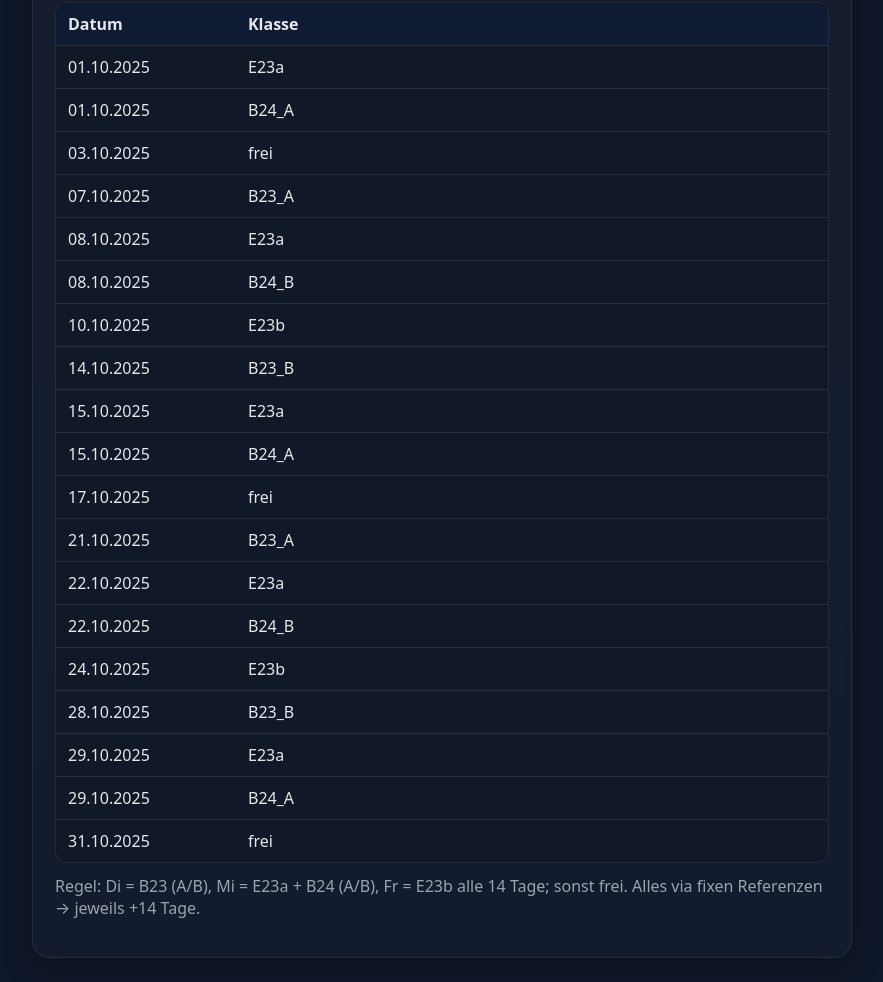
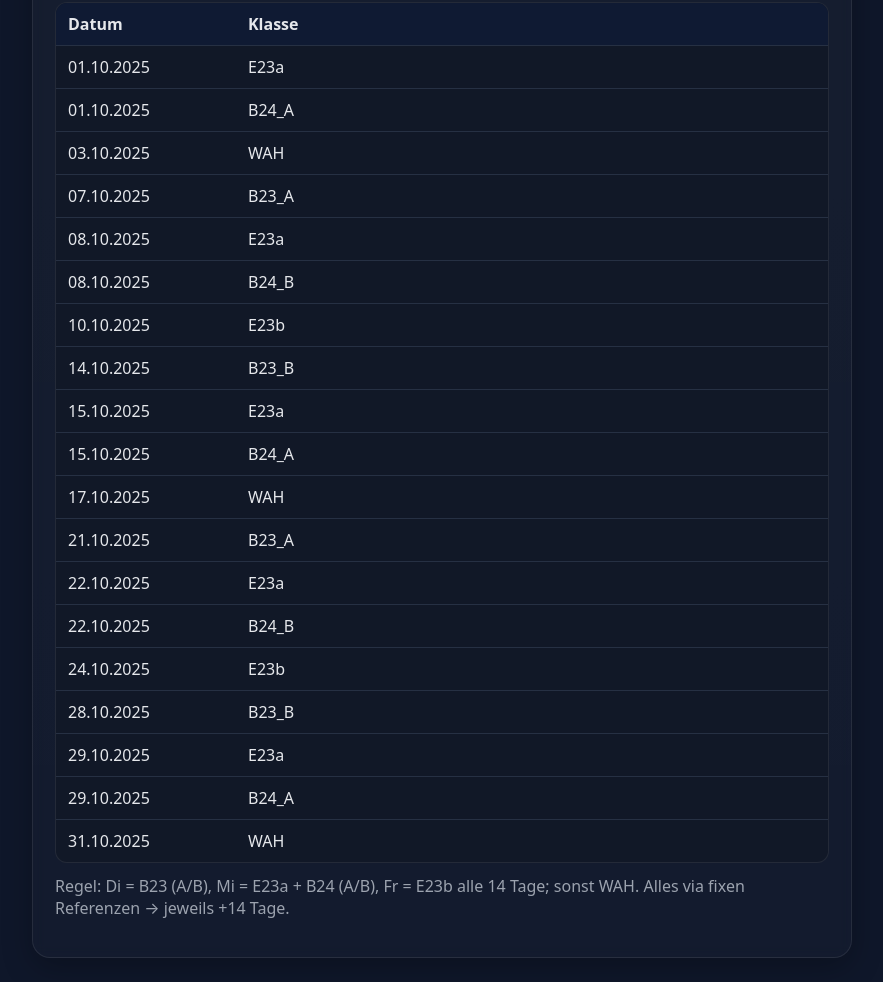
Before and after one commit to modebrecht/class, a plain HTML site: page index.html in a window 1280 px wide. Shown: the part 218-1200 px from the top of the page, without its empty margins (198-1081 px from the left). Drawn offline with Linux system fonts and the light colour scheme.

Commit message:
use WAH instead of frei

```diff
--- a/index.html
+++ b/index.html
@@ -74,7 +74,7 @@
     // Seeds (aus Screenshot/Absprachen):
     //  • Di 02.09.2025 = B23_B  → dann alle 14 Tage B, sonst A
     //  • Mi 03.09.2025 = B24_A  → dann alle 14 Tage A, sonst B
-    //  • Fr 29.08.2025 = E23b   → dann alle 14 Tage E23b, sonst „frei“
+    //  • Fr 29.08.2025 = E23b   → dann alle 14 Tage E23b, sonst „WAH“
 
     const SEED_TUE_B23_B = new Date('2025-09-02T00:00:00');
     const SEED_WED_B24_A = new Date('2025-09-03T00:00:00');
@@ -98,8 +98,8 @@
         out.push('E23a');
         out.push( isEvery14From(date, SEED_WED_B24_A) ? 'B24_A' : 'B24_B' );
       } else if(js===5){
-        // Freitag: E23b alle 14 Tage, sonst frei
-        out.push( isEvery14From(date, SEED_FRI_E23B) ? 'E23b' : 'frei' );
+        // Freitag: E23b alle 14 Tage, sonst WAH
+        out.push( isEvery14From(date, SEED_FRI_E23B) ? 'E23b' : 'WAH' );
       }
       return out;
     }
@@ -137,7 +137,7 @@
       const month=parseInt($monthSel.value,10); // 0..11
       if(Number.isNaN(year) || Number.isNaN(month)) return;
       buildTable(year, month);
-      $hint.textContent = 'Regel: Di = B23 (A/B), Mi = E23a + B24 (A/B), Fr = E23b alle 14 Tage; sonst frei. Alles via fixen Referenzen → jeweils +14 Tage.';
+      $hint.textContent = 'Regel: Di = B23 (A/B), Mi = E23a + B24 (A/B), Fr = E23b alle 14 Tage; sonst WAH. Alles via fixen Referenzen → jeweils +14 Tage.';
     }
 
     // Dropdown-Änderungen lösen sofortiges Rendern aus
```
